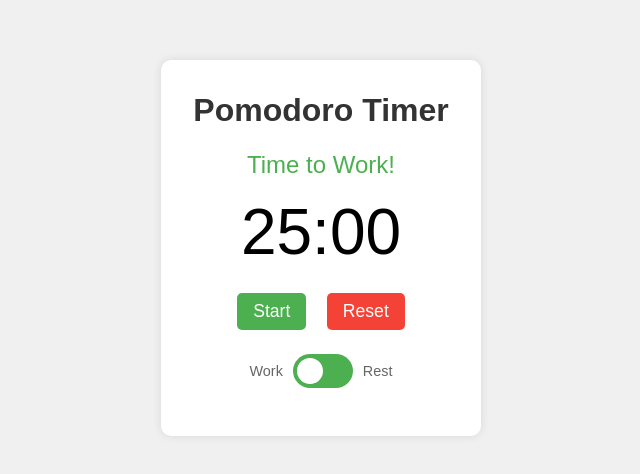
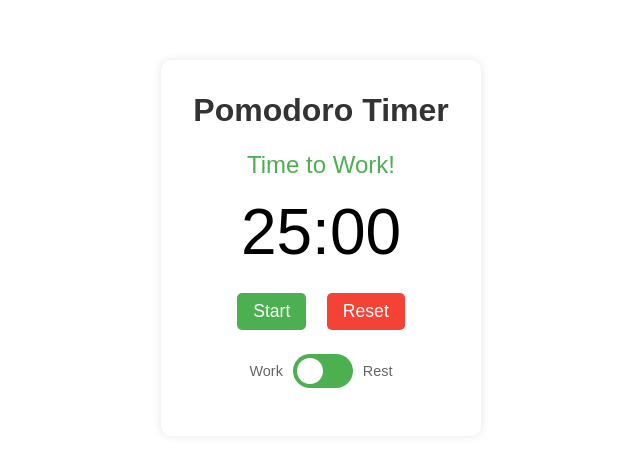
Before and after one commit to lifequestions/buildyourownapps, a plain HTML site: page index.html in a window 1280 px wide. Shown: the part 152-626 px from the top of the page, without its empty margins (319-959 px from the left). Drawn offline with nearby package versions, Linux system fonts and the light colour scheme.

Commit message:
background

```diff
--- a/index.html
+++ b/index.html
@@ -13,7 +13,7 @@
             align-items: center;
             min-height: 100vh;
             margin: 0;
-            background-color: #f0f0f0;
+            background-color: #black;
             transition: background-color 0.4s ease;
         }
         body.rest-mode {
```
